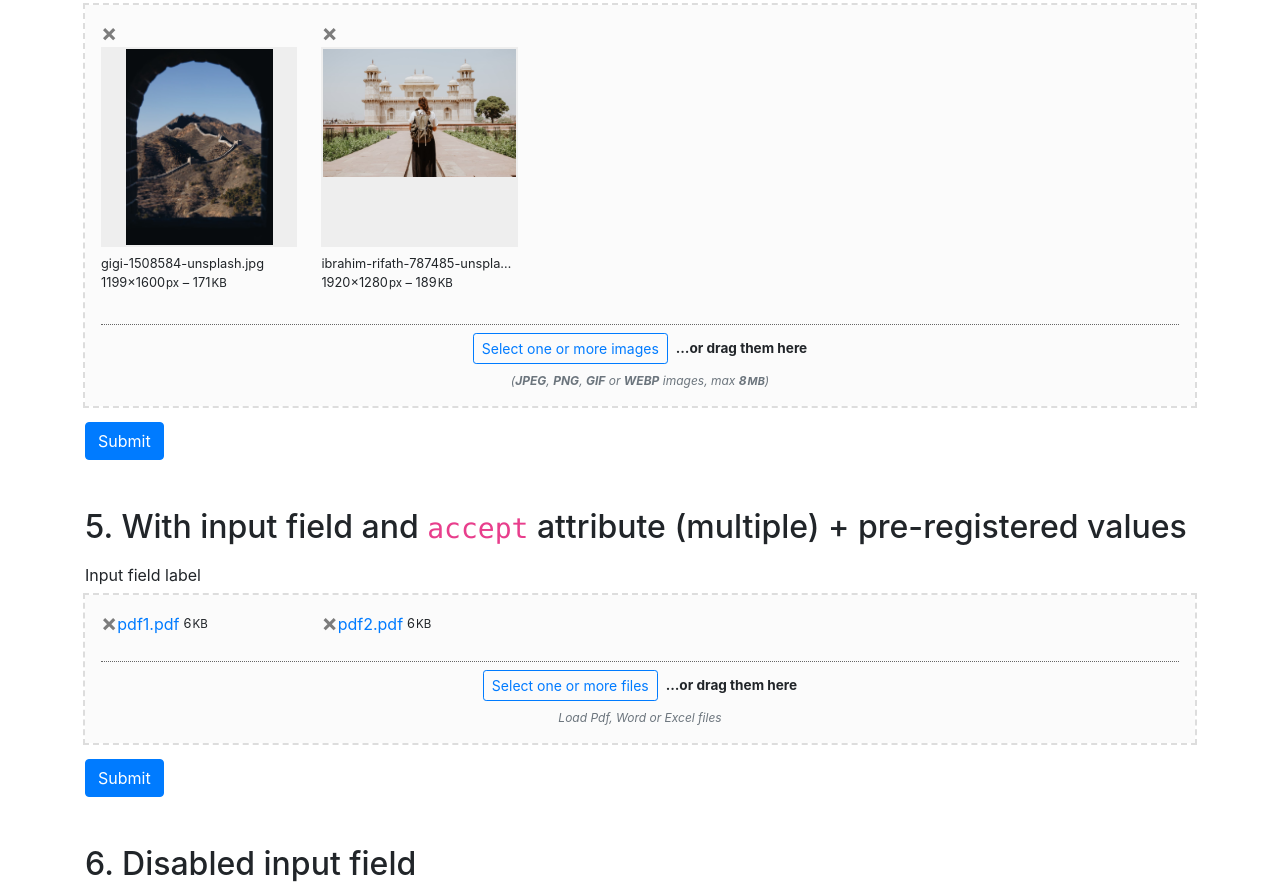
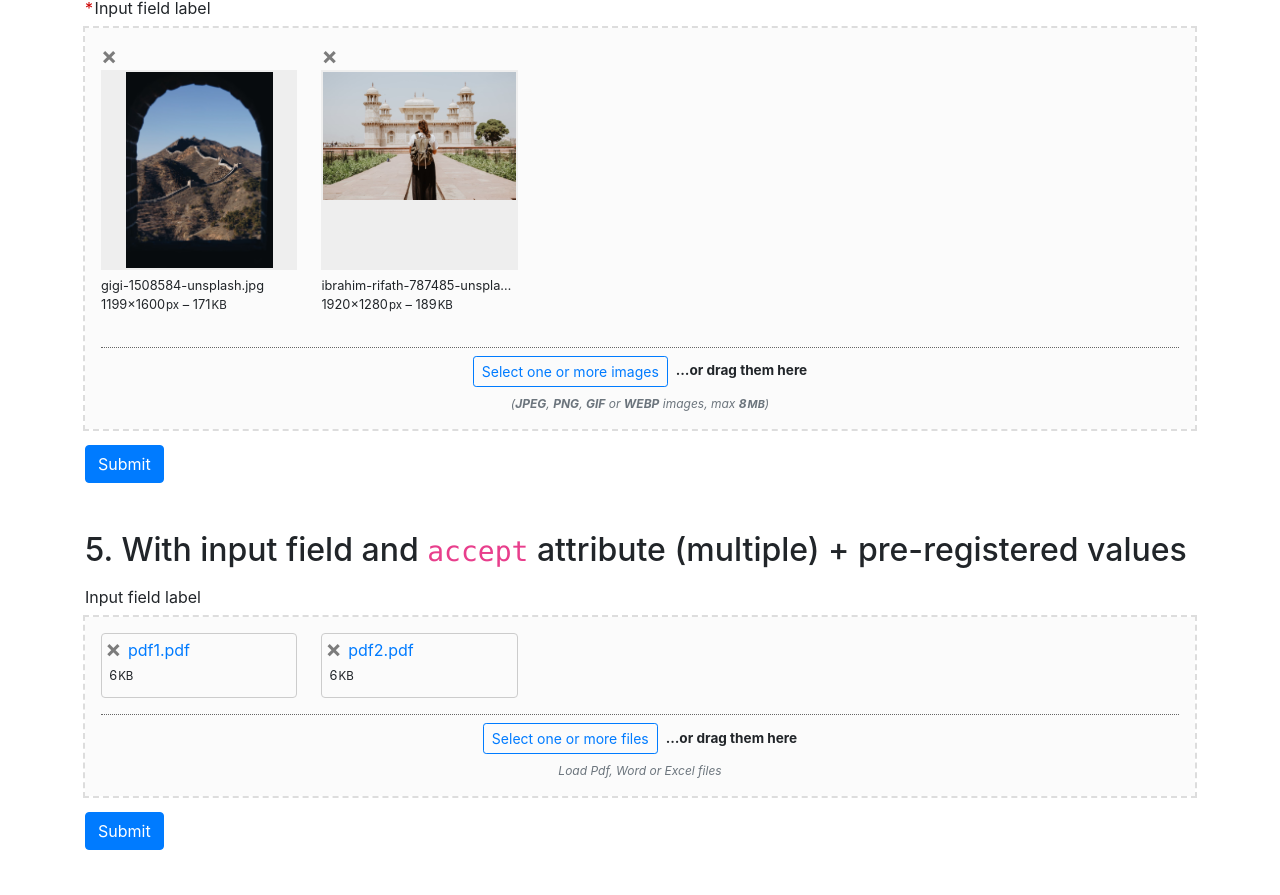
Before and after one commit to massimo-cassandro/js-file-uploader, a website: page demo/main_demo.html in a window 1280 px wide. Shown: the part 1570-2465 px from the top of the page. Drawn offline with nearby package versions, Linux system fonts and the light colour scheme.

Commit message:
doc template & css fixes

```diff
--- a/demo/main_demo.html
+++ b/demo/main_demo.html
@@ -67,7 +67,7 @@
           data-values='[
             {
               "id": "125",
-              "name": "pdf1.pdf",
+              "name": "very long long long name.pdf",
               "url": "test-files/pdf1.pdf",
               "wi": null,
               "he": null,
--- a/demo/test-files/en_localization.js
+++ b/demo/test-files/en_localization.js
@@ -74,11 +74,13 @@ const en_localization = {
 
     doc : {
       single: '<div class="fupl-item">' +
-          '<div class="fupl-remove"></div>' +
-          '<div class="fupl-doc text-truncate">' +
-            '<a class="text-truncate fupl-file-name fupl-url" draggable="false"></a>' +
+          '<div class="fupl-doc-wrapper">' +
+            '<div class="fupl-remove"></div>' +
+            '<div class="fupl-doc text-truncate">' +
+              '<a class="text-truncate fupl-file-name fupl-url" draggable="false"></a>' +
+            '</div>' +
           '</div>' +
-          '<span class="small ml-1 text-nowrap fupl-file-size"></span>' +
+          '<div class="small ml-1 text-nowrap fupl-file-size"></div>' +
           '<div class="fupl-extra-fields"></div>' +
           '<div class="fupl-sortable-icon"></div>' +
         '</div>',
--- a/js/_set_options.js
+++ b/js/_set_options.js
@@ -233,11 +233,13 @@ FileUploader = ( (upl) => {
 
       doc : {
         single: '<div class="fupl-item">' +
-            '<div class="fupl-remove"></div>' +
-            '<div class="fupl-doc text-truncate">' +
-              '<a class="text-truncate fupl-file-name fupl-url" draggable="false"></a>' +
+            '<div class="fupl-doc-wrapper">' +
+              '<div class="fupl-remove"></div>' +
+              '<div class="fupl-doc text-truncate">' +
+                '<a class="text-truncate fupl-file-name fupl-url" draggable="false"></a>' +
+              '</div>' +
             '</div>' +
-            '<span class="small ml-1 text-nowrap fupl-file-size"></span>' +
+            '<div class="small ml-1 text-nowrap fupl-file-size"></div>' +
             '<div class="fupl-extra-fields"></div>' +
             '<div class="fupl-sortable-icon"></div>' +
           '</div>',
@@ -274,7 +276,7 @@ FileUploader = ( (upl) => {
     wrapper_extra_class: null,
 
     /*
-      Class(es) to be added to FileUploader element when a file is dragged there from desktop
+      Class(es) to be added to the FileUploader element when a file is dragged there from desktop
     */
     element_dragover_class: 'fupl-is-dragover',
 
--- a/package.json
+++ b/package.json
@@ -1,6 +1,6 @@
 {
   "name": "js-file-uploader",
-  "version": "1.3.3",
+  "version": "1.3.4",
   "description": "HTML5 Async File Uploader ",
   "main": "js/file_uploader.js",
   "scripts": {
--- a/scss/_fupl-result-doc.scss
+++ b/scss/_fupl-result-doc.scss
@@ -1,24 +1,31 @@
 .fupl-type-doc {
 
-  .fupl-item {
+  .fupl-doc-wrapper {
     display: flex;
     flex-direction: row;
     flex-wrap: wrap;
     justify-content:flex-start;
     align-items:center;
-    margin-bottom:.5rem;
+    margin-bottom:.2rem;
     max-width: 100%;
-
-    padding:.2rem;
-    border: 1px solid $fupl-items-border-color;
-    border-radius: $fupl-items-border-radius;
   }
 
   .fupl-remove {
-    margin-right:.3rem;
+    flex:0;
+  }
+  .fupl-doc {
+    flex:1;
+    padding-left:.4rem;
   }
 
   &.fupl-multiple {
+
+    .fupl-item {
+      padding:.2rem;
+      border: 1px solid $fupl-items-border-color;
+      border-radius: $fupl-items-border-radius;
+    }
+
     .fupl-result {
 
       @include media-breakpoint-up(sm) {
--- a/scss/_fupl_sortable.scss
+++ b/scss/_fupl_sortable.scss
@@ -41,9 +41,10 @@
   }
   &.fupl-type-doc {
     .fupl-sortable-icon {
-      display:inline-block;
-      width:auto;
-      margin:0 .5rem;
+      display:block;
+      text-align: center;
+      width:100%;
+      margin:.5rem 0;
     }
   }
 
```
Also changed, not shown: demo/sortable_demo.html (+1 -1 lines), demo/dist/en_localization-min.js, dist/file_uploader-min.js, dist/file_uploader.css, 6 other files.
